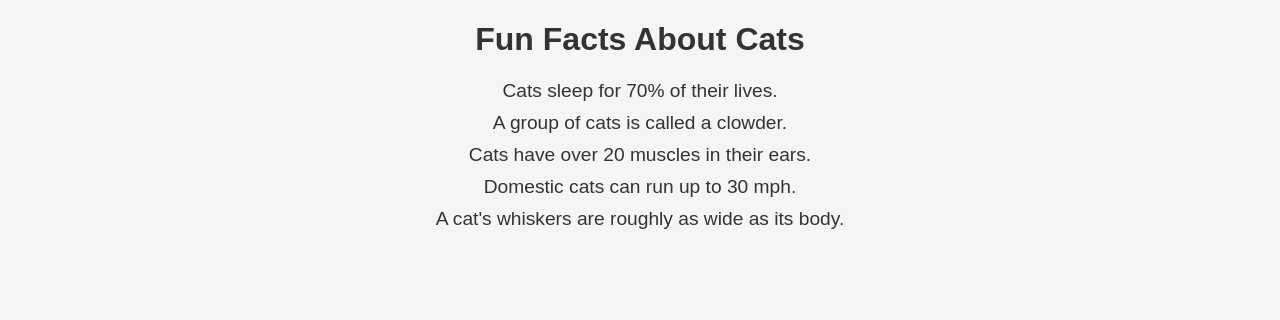
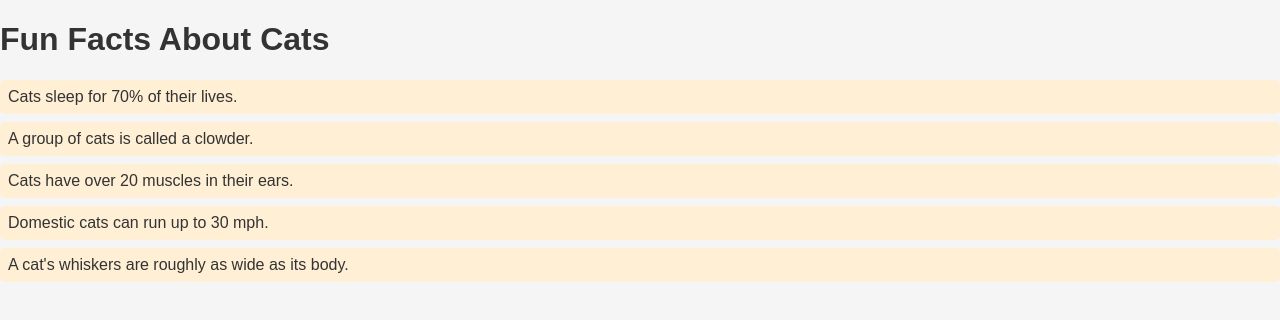
Before and after one commit to Glonkyu/test_permaweb, a React (Create React App) app: page / in a window 1280 px wide. Shown: the top 320 px of the page. Built offline with nearby package versions, Linux system fonts and the light colour scheme.

Commit message:
Update App.css

```diff
--- a/src/App.css
+++ b/src/App.css
@@ -1,16 +1,21 @@
-.app {
-    font-family: Arial, sans-serif;
-    text-align: center;
-    margin: 20px;
+.App {
+  text-align: center;
 }
-h1 {
-    color: #333;
+
+.App-header {
+  background-color: #ff6f61;
+  color: white;
+  padding: 1rem;
 }
+
 ul {
-    list-style-type: none;
-    padding: 0;
+  list-style-type: none;
+  padding: 0;
 }
+
 li {
-    font-size: 1.2em;
-    margin: 10px 0;
+  background-color: #ffefd5;
+  margin: 0.5rem 0;
+  padding: 0.5rem;
+  border-radius: 5px;
 }
```
